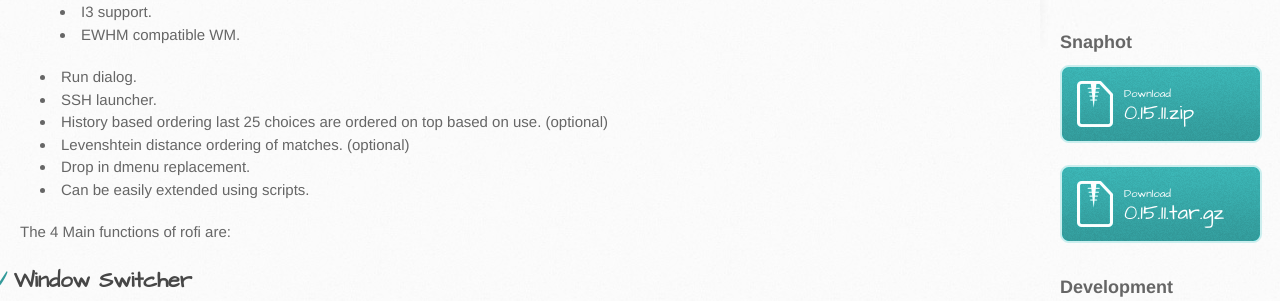
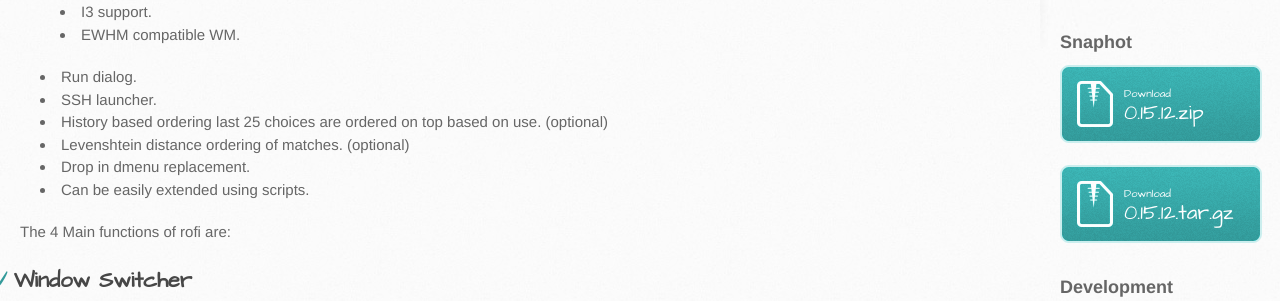
Before and after one commit to davatorium/rofi, a Jekyll site: the page built from index.md, in a window 1280 px wide and 900 px high, scrolled down 527 px. Shown: the part 162-463 px from the top of the window. Built offline with Jekyll 4.4.1, drawn with Linux system fonts in a browser that asks for light colours.

Commit message:
Update version.

```diff
--- a/_config.yml
+++ b/_config.yml
@@ -7,4 +7,4 @@ description: A window switcher, run dialog and dmenu replacement
 github-url: https://github.com/DaveDavenport/rofi
 github-user-url: https://github.com/DaveDavenport/
 github-user: Dave Davenport
-github-version-stable: 0.15.11
+github-version-stable: 0.15.12
```
